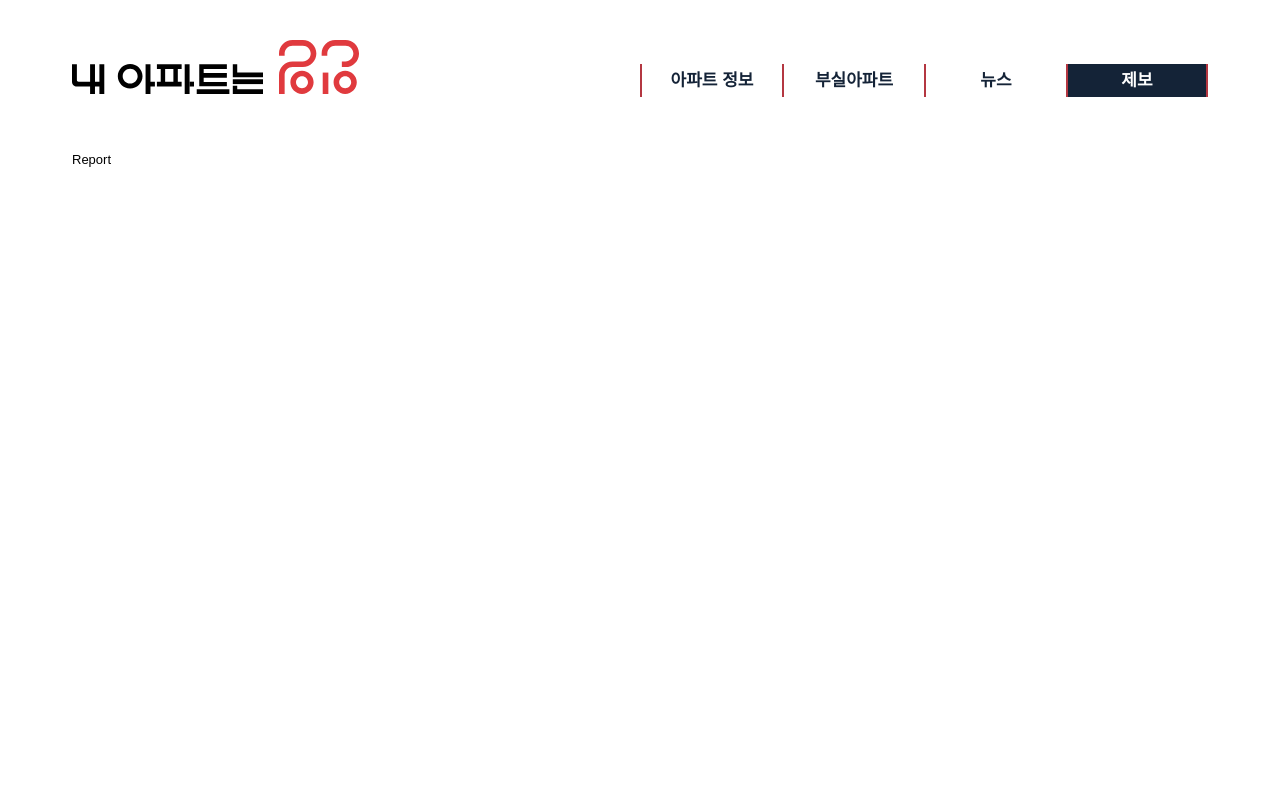
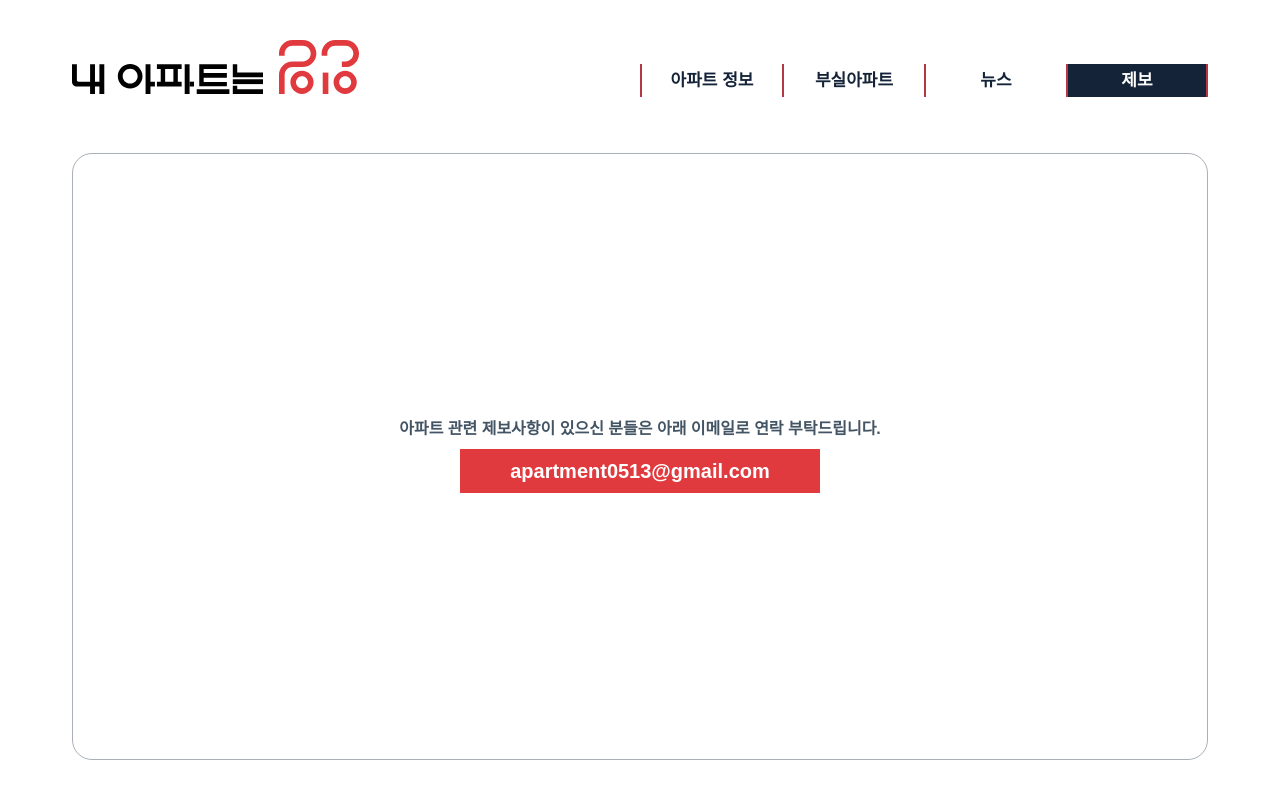
Before and after one commit to substandardApartment-V2/FE, a React (Vite) app: page /report in a window 1280 px wide. Built offline with nearby package versions, Linux system fonts and the light colour scheme; no server answers; a web font is replaced by a local one.

Commit message:
[feat] 제보 퍼블리싱 완료#15

```diff
--- a/src/pages/Report.tsx
+++ b/src/pages/Report.tsx
@@ -1,5 +1,19 @@
+import { Link } from "react-router-dom";
+import styles from "./report.module.scss";
+
 const Report = () => {
-  return <div>Report</div>;
+  const googleUrl = import.meta.env.VITE_GOOGLE_URL;
+
+  return (
+    <div className={styles.report}>
+      <p>
+        아파트 관련 제보사항이 있으신 분들은 아래 이메일로 연락 부탁드립니다.
+      </p>
+      <Link to={googleUrl} target="_blank">
+        apartment0513@gmail.com
+      </Link>
+    </div>
+  );
 };
 
 export default Report;
--- /dev/null
+++ b/src/pages/report.module.scss
@@ -0,0 +1,23 @@
+.report {
+  width: 100%;
+  height: 100%;
+  display: flex;
+  flex-direction: column;
+  justify-content: center;
+  align-items: center;
+  gap: 1.2rem;
+  border: 0.1rem solid #abb0b7;
+  border-radius: 2rem;
+  p {
+    font-size: 1.6rem;
+    font-weight: 700;
+    color: #435464;
+  }
+  a {
+    font-size: 2rem;
+    font-weight: 700;
+    color: #fff;
+    padding: 1.2rem 5rem;
+    background-color: #e03a3e;
+  }
+}
```
Also changed, not shown: 1 other file (tests, documents, lock files or other folders).
